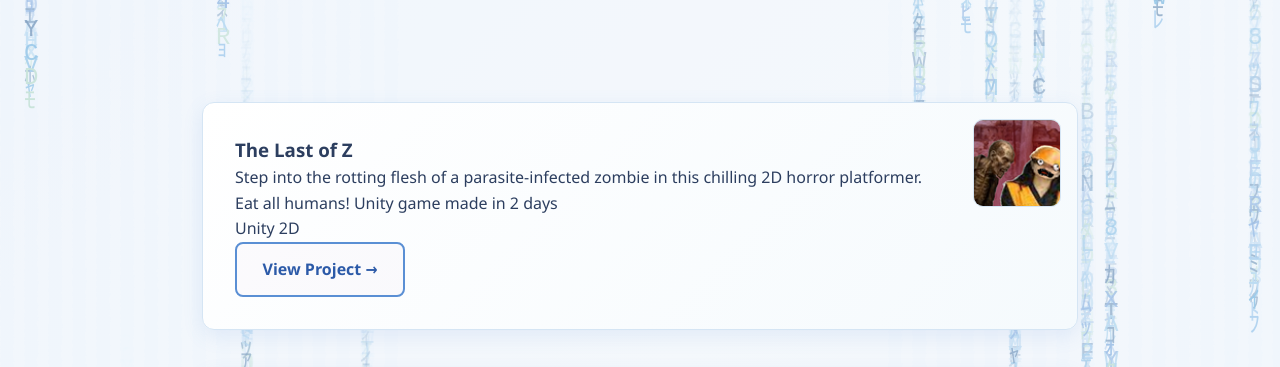
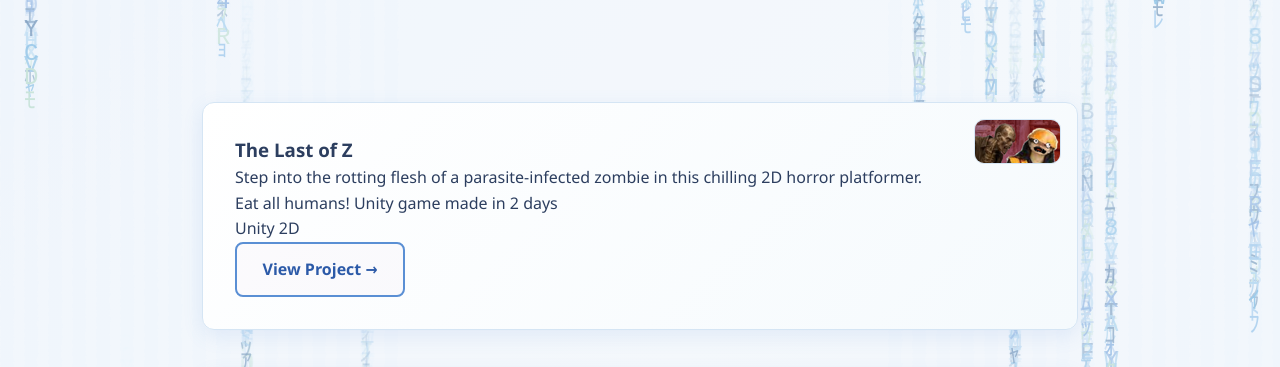
Before and after one commit to RimgaudasJ/RimgaudasJPortfolio, a website: page index.html in a window 1280 px wide. Shown: the part 419-786 px from the top of the page. Drawn offline with Linux system fonts and the light colour scheme.

Commit message:
maybe fix

```diff
--- a/css/style.css
+++ b/css/style.css
@@ -214,8 +214,8 @@ section h2::before {
   position: absolute;
   top: 1em;
   right: 1em;
-  width: 88px;
-  height: 88px;
+  width: 10%;
+  height: 20%;
   border-radius: 10px;
   overflow: hidden;
   border: 1.5px solid var(--border-light);
```
